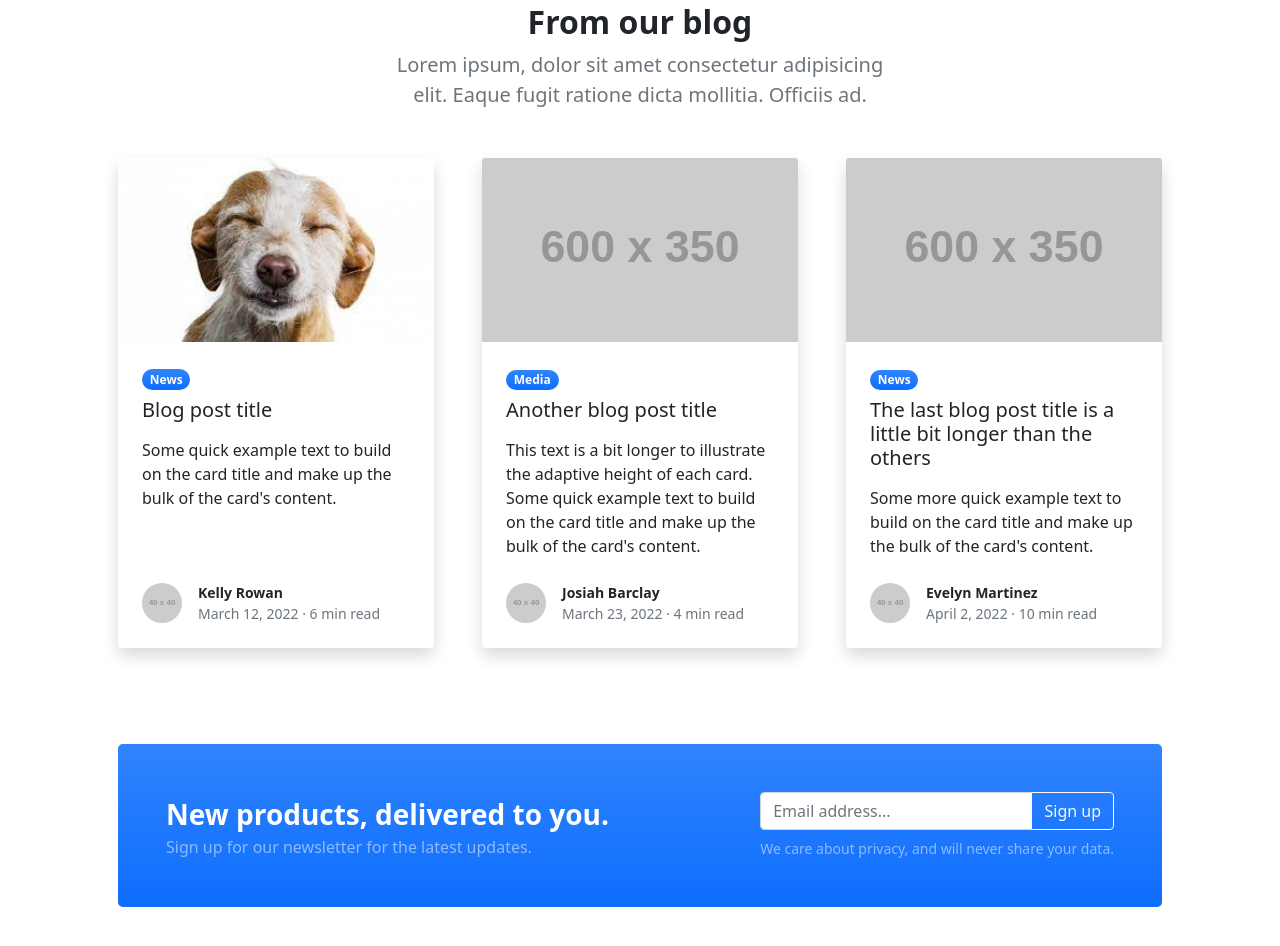
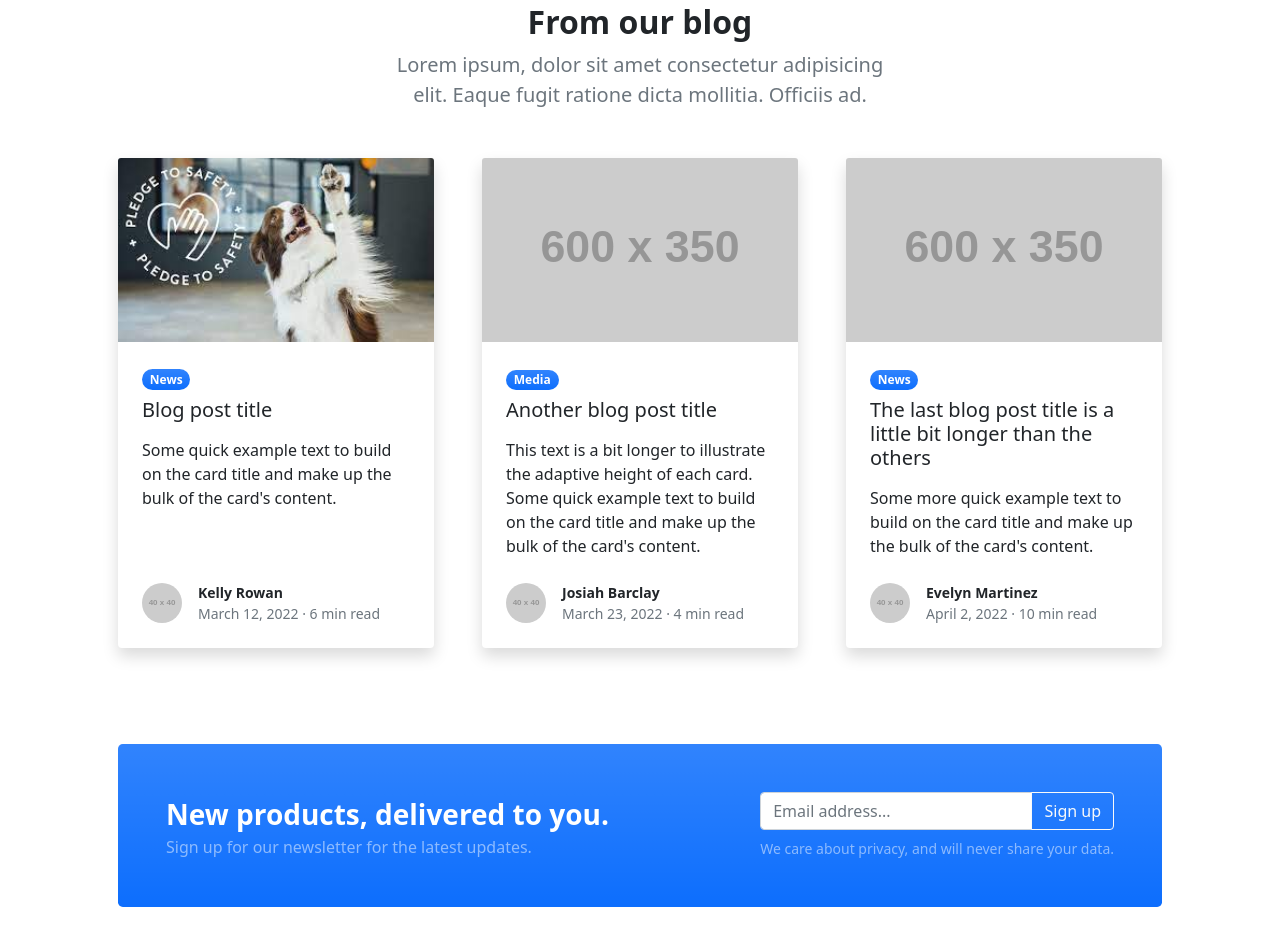
Before and after one commit to MikeKaoYang/gitbasic, a plain HTML site: page index.html in a window 1280 px wide. Shown: the part 1588-2534 px from the top of the page. Drawn offline with nearby package versions, Linux system fonts and the light colour scheme; placeholder pictures from the web are drawn by us.

Commit message:
change to dog2

```diff
--- a/index.html
+++ b/index.html
@@ -130,7 +130,7 @@
                     <div class="row gx-5">
                         <div class="col-lg-4 mb-5">
                             <div class="card h-100 shadow border-0">
-                                <img class="card-img-top" src="assets/dog1.jpg" alt="..." />
+                                <img class="card-img-top" src="assets/dog2.jpg" alt="..." />
                                 <div class="card-body p-4">
                                     <div class="badge bg-primary bg-gradient rounded-pill mb-2">News</div>
                                     <a class="text-decoration-none link-dark stretched-link" href="#!"><h5 class="card-title mb-3">Blog post title</h5></a>
```
Also changed, not shown: assets/dog2.jpg (added).
